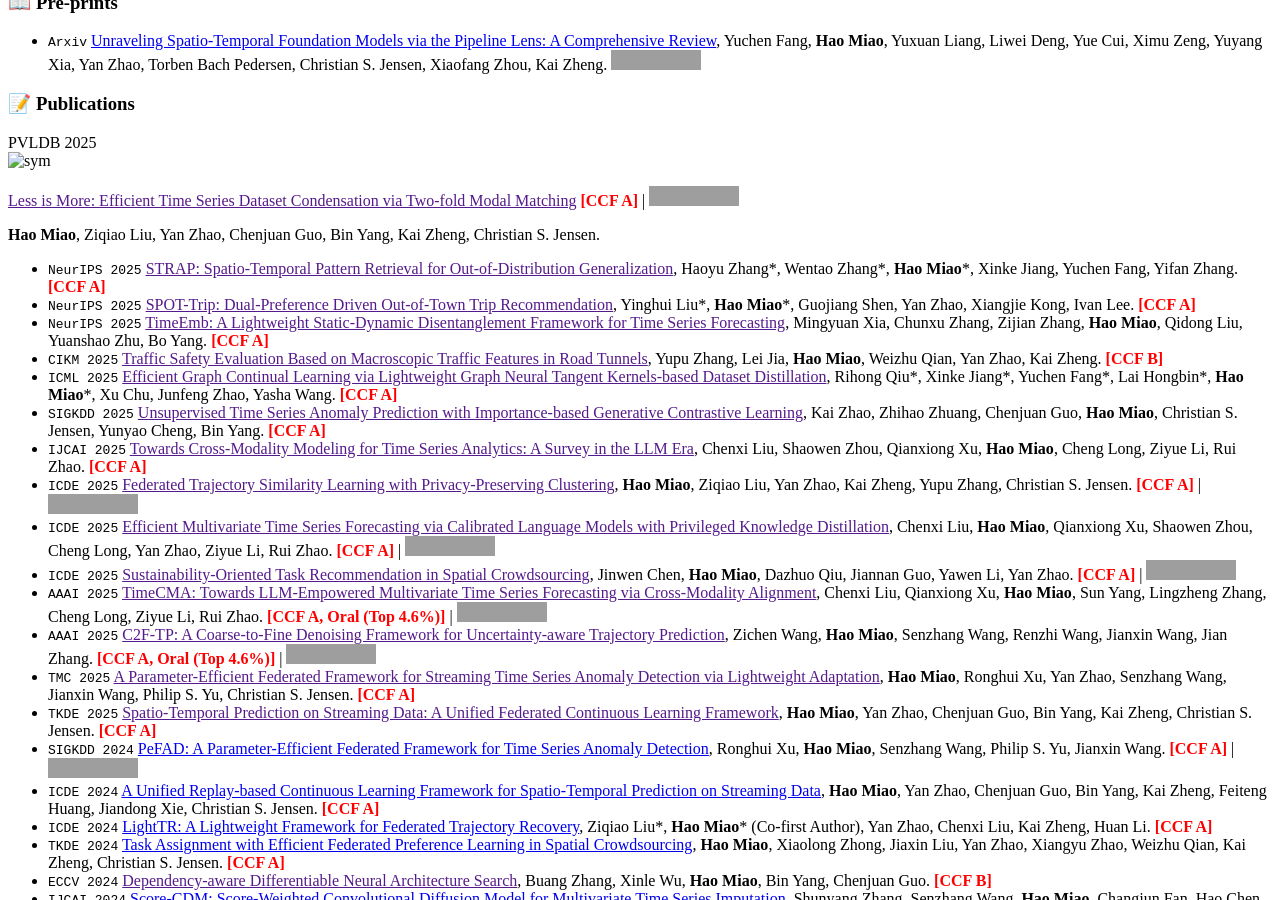
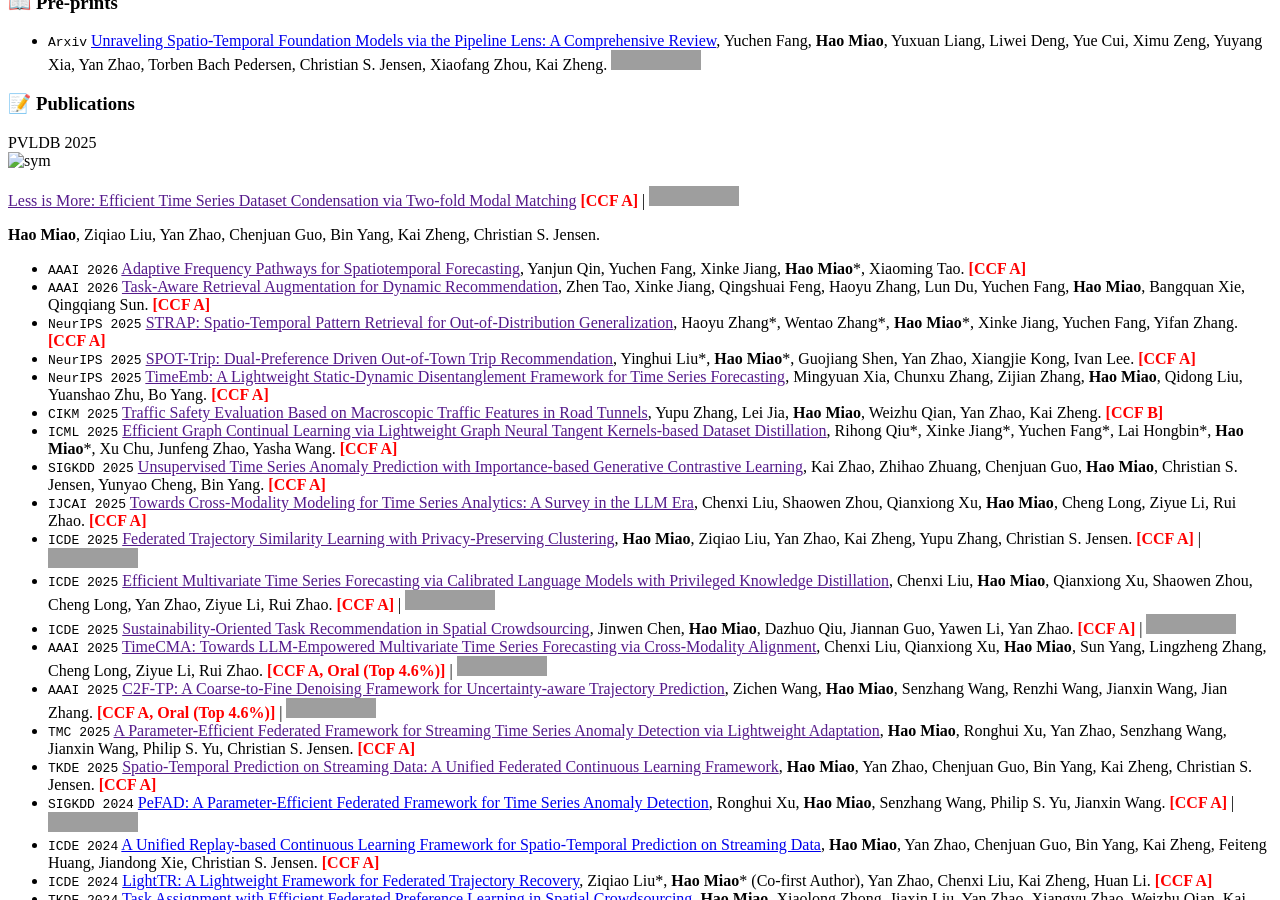
Before and after one commit to MiaoHaoSunny/MiaoHaoSunny.github.io, a Jekyll site: the page built from _pages/includes/pub.md, in a window 1280 px wide and 900 px high, scrolled down 560 px, cut to the strip 0-900 px from the top of the window. Built offline with Jekyll 4.4.1, drawn with Linux system fonts in a browser that asks for light colours; our own code applies the rules of GitHub Pages for plain Markdown files; grey boxes are pictures that could not be loaded.

Commit message:
Update pub.md

```diff
--- a/_pages/includes/pub.md
+++ b/_pages/includes/pub.md
@@ -17,6 +17,8 @@
 </div>
 </div>
 
+- ``AAAI 2026`` [Adaptive Frequency Pathways for Spatiotemporal Forecasting](), Yanjun Qin, Yuchen Fang, Xinke Jiang, **Hao Miao**\*, Xiaoming Tao. <b><font color="red">[CCF A]</font></b>
+- ``AAAI 2026`` [Task-Aware Retrieval Augmentation for Dynamic Recommendation](), Zhen Tao, Xinke Jiang, Qingshuai Feng, Haoyu Zhang, Lun Du, Yuchen Fang, **Hao Miao**, Bangquan Xie, Qingqiang Sun. <b><font color="red">[CCF A]</font></b>
 - ``NeurIPS 2025`` [STRAP: Spatio-Temporal Pattern Retrieval for Out-of-Distribution Generalization](), Haoyu Zhang\*, Wentao Zhang\*, **Hao Miao**\*, Xinke Jiang, Yuchen Fang, Yifan Zhang. <b><font color="red">[CCF A]</font></b>
 - ``NeurIPS 2025`` [SPOT-Trip: Dual-Preference Driven Out-of-Town Trip Recommendation](), Yinghui Liu\*, **Hao Miao**\*, Guojiang Shen, Yan Zhao, Xiangjie Kong, Ivan Lee. <b><font color="red">[CCF A]</font></b>
 - ``NeurIPS 2025`` [TimeEmb: A Lightweight Static-Dynamic Disentanglement Framework for Time Series Forecasting](), Mingyuan Xia, Chunxu Zhang, Zijian Zhang, **Hao Miao**, Qidong Liu, Yuanshao Zhu, Bo Yang. <b><font color="red">[CCF A]</font></b>
```
